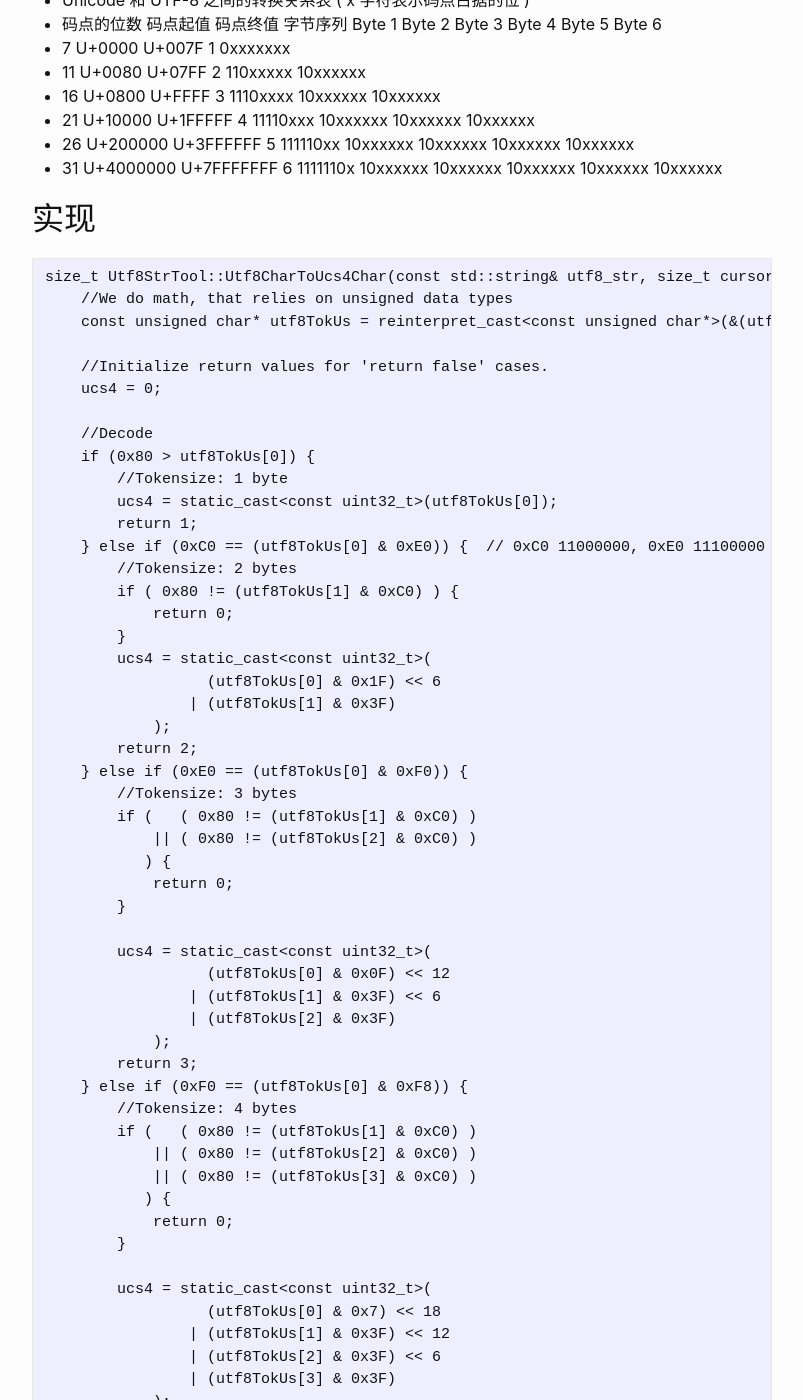
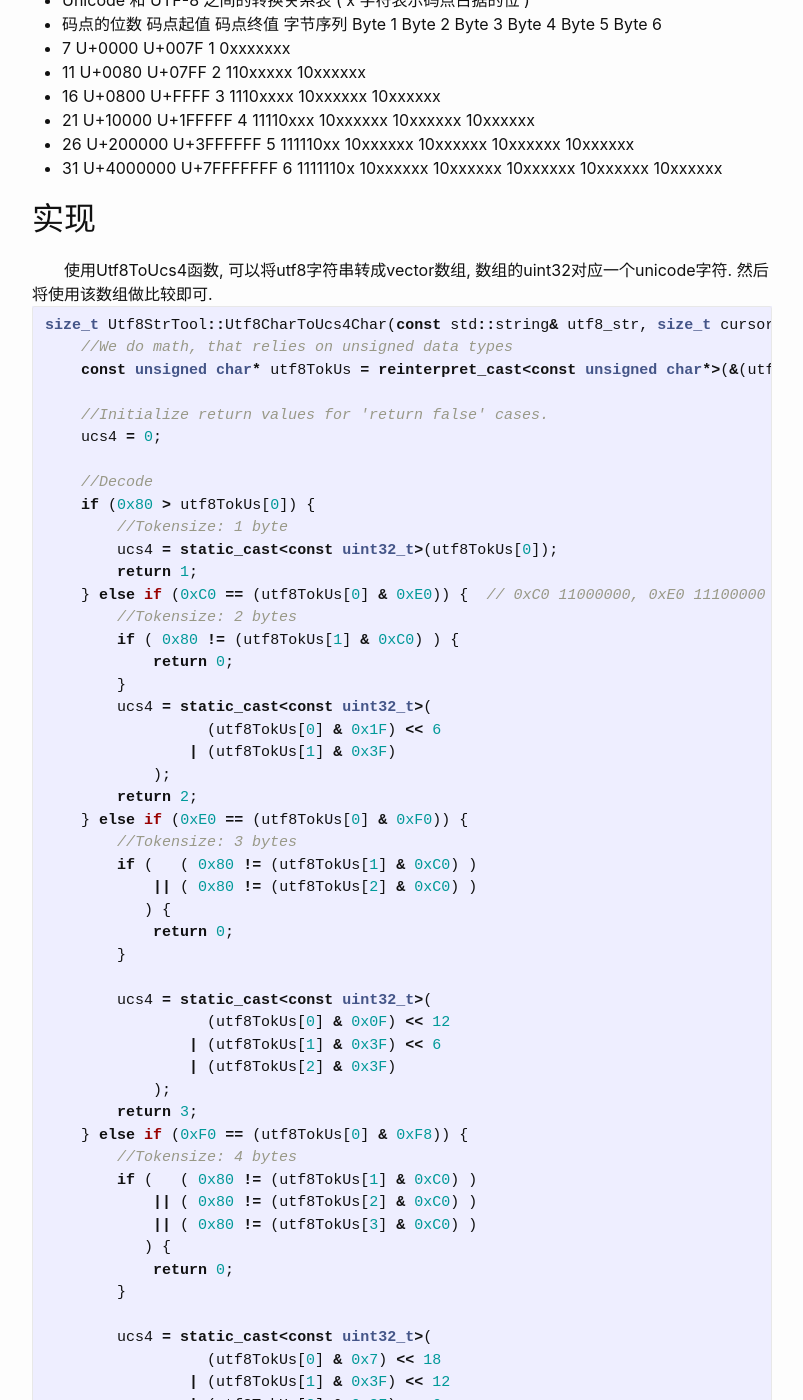
Before and after one commit to yaozhongcun/yaozhongcun.github.io, a Jekyll site: the page built from _posts/2018-09-15-tech-c-codec.markdown, in a window 1280 px wide and 1400 px high, scrolled down 920 px. Shown: the whole window, without its empty margins (238-1041 px from the left). Built offline with Jekyll 4.4.1, drawn with Linux system fonts in a browser that asks for light colours; some of the changed text lies outside the part shown.

Commit message:
Update 2018-09-15-tech-c-codec.markdown

````diff
--- a/_posts/2018-09-15-tech-c-codec.markdown
+++ b/_posts/2018-09-15-tech-c-codec.markdown
@@ -43,9 +43,9 @@ utf8虽然最多使用6字节, 但就现有的unicode平面来讲, 最长也只
 
 
 ## 实现
+使用Utf8ToUcs4函数, 可以将utf8字符串转成vector<uint32_t>数组, 数组的uint32对应一个unicode字符.  然后将使用该数组做比较即可.
 
-
-```
+```  c++
 size_t Utf8StrTool::Utf8CharToUcs4Char(const std::string& utf8_str, size_t cursor, uint32_t& ucs4) {
     //We do math, that relies on unsigned data types
     const unsigned char* utf8TokUs = reinterpret_cast<const unsigned char*>(&(utf8_str[cursor]));
````
